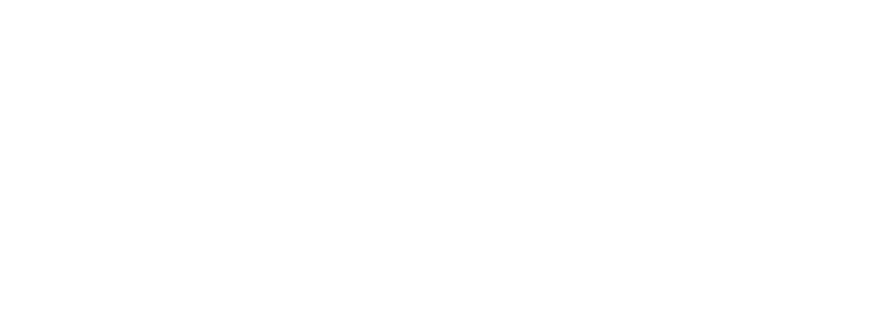
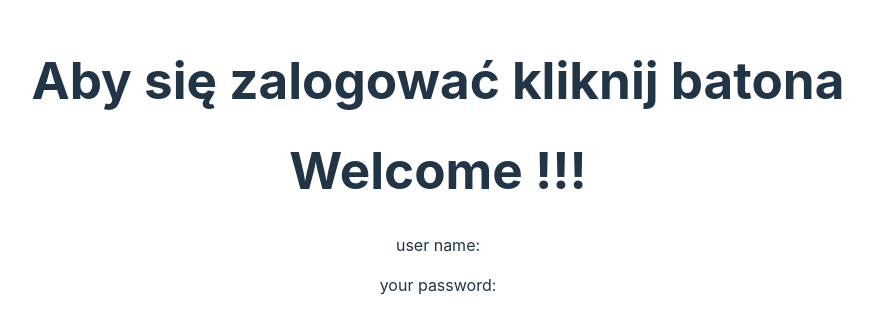
Before and after one commit to jsdydaktyk/loginapp_react, a React (Vite) app: page /welcome in a window 1280 px wide. Before the commit this address had no page. Shown: the part 235-568 px from the top of the page, without its empty margins (202-1075 px from the left). Built offline with nearby package versions, Linux system fonts and the light colour scheme.

Commit message:
Add Route to WelcomePage

```diff
--- a/src/App.jsx
+++ b/src/App.jsx
@@ -2,14 +2,17 @@
 import './App.css'
 import { Route, Routes } from 'react-router-dom'
 import LoginPage from './pages/LoginPage'
+import WelcomePage from './pages/WelcomePage'
 
 function App() {
   const [count, setCount] = useState(0)
 
   return (
     <>
+     <h1>Aby się zalogować kliknij batona</h1>
      <Routes>
-        <Route path="/" element={<LoginPage />} />
+        <Route path="/login" element={<LoginPage />} />
+        <Route path="/welcome" element={<WelcomePage />} />
      </Routes>
     </>
   )
--- /dev/null
+++ b/src/pages/WelcomePage.jsx
@@ -0,0 +1,17 @@
+import { useLocation } from "react-router-dom"
+
+const Welcome = () => {
+    const location = useLocation()
+    const {userName, password} = location.state || {userName:'', password:''}
+
+    return (
+        <>
+            <h1>Welcome !!!</h1>
+            <p> user name: {userName} </p>
+            <p>your password: {password}</p>
+        </>
+
+    )
+}
+
+export default Welcome
```
